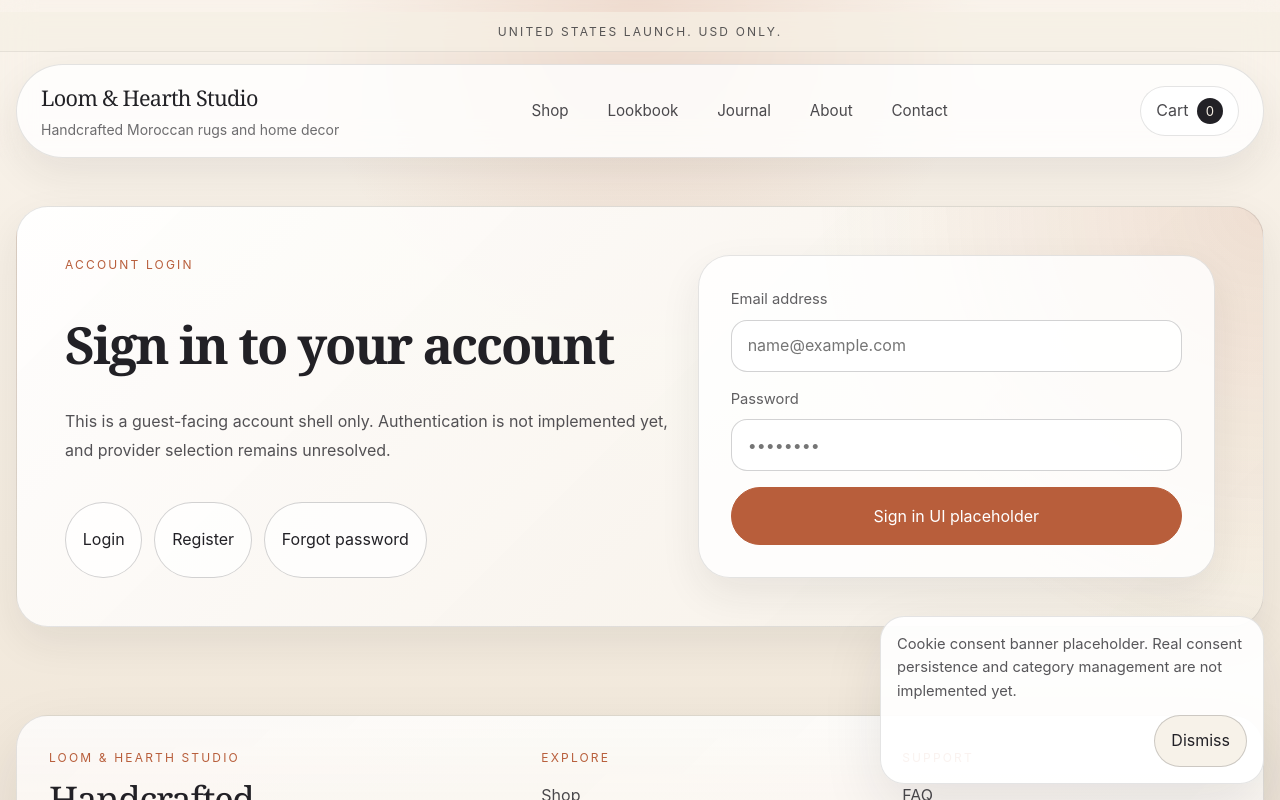
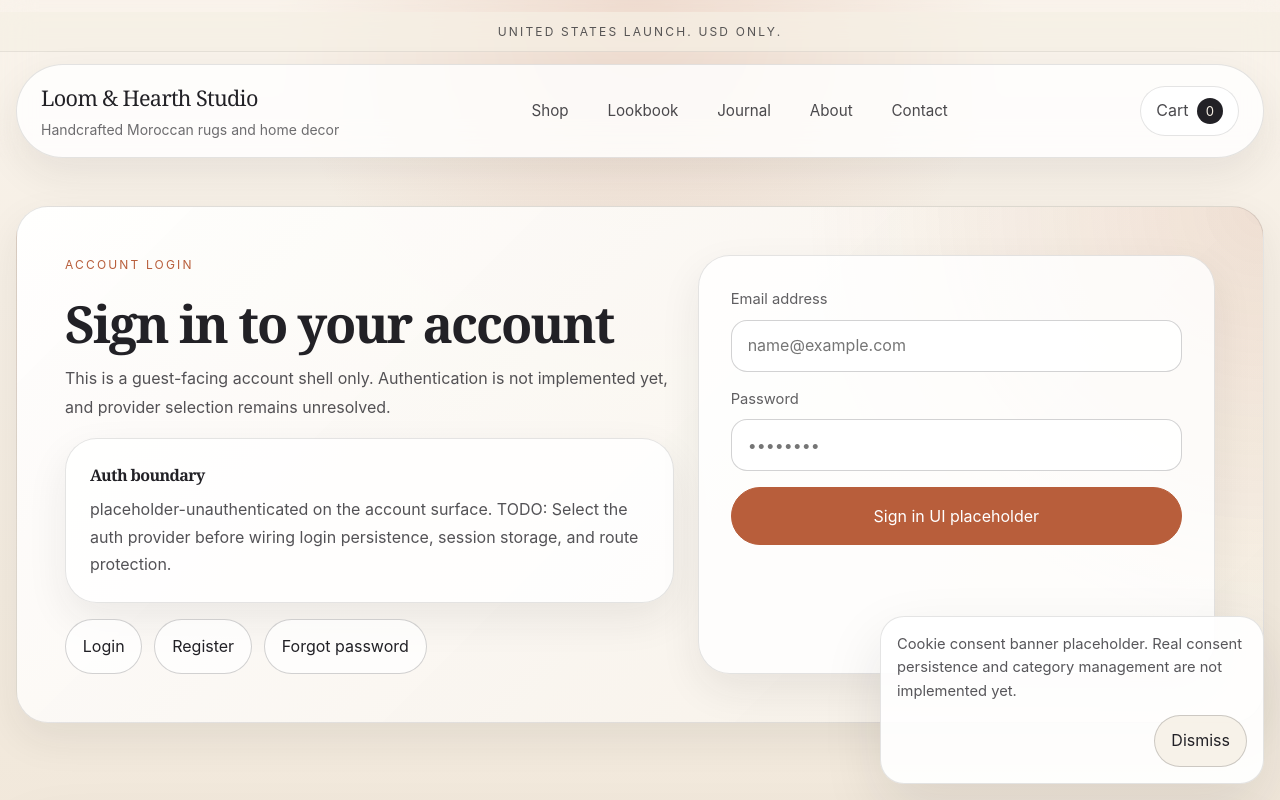
Before and after one commit to Riad-Rug/loom-hearth-studio, a Next.js app: page /account/login in a window 1280 px wide. Shown: the top 800 px of the page. Built offline with nearby package versions, Linux system fonts and the light colour scheme.

Commit message:
feat: add auth and session boundaries

```diff
--- a/features/account/account-auth-page-view.tsx
+++ b/features/account/account-auth-page-view.tsx
@@ -5,6 +5,7 @@ import {
   accountAuthContent,
   type AccountAuthMode,
 } from "@/features/account/account-data";
+import { createAuthSessionState, createSessionSummary } from "@/lib/auth";
 
 import styles from "./account.module.css";
 
@@ -14,6 +15,7 @@ type AccountAuthPageViewProps = {
 
 export function AccountAuthPageView({ mode }: AccountAuthPageViewProps) {
   const content = accountAuthContent[mode];
+  const sessionSummary = createSessionSummary(createAuthSessionState(null, "account"));
 
   return (
     <div className={styles.page}>
@@ -22,6 +24,12 @@ export function AccountAuthPageView({ mode }: AccountAuthPageViewProps) {
           <p className={styles.eyebrow}>{content.eyebrow}</p>
           <h1>{content.title}</h1>
           <p className={styles.lede}>{content.body}</p>
+          <div className={styles.sessionNote}>
+            <strong>Auth boundary</strong>
+            <span>
+              {sessionSummary.status} on the account surface. {sessionSummary.todo}
+            </span>
+          </div>
           <div className={styles.authLinks}>
             <Link href={"/account/login" as Route}>Login</Link>
             <Link href={"/account/register" as Route}>Register</Link>
--- a/features/account/account.module.css
+++ b/features/account/account.module.css
@@ -9,7 +9,9 @@
 .dashboardHero,
 .dashboardCard,
 .dashboardEmptyState,
-.formCard {
+.formCard,
+.sessionCard,
+.sessionNote {
   border: 1px solid var(--color-border);
   border-radius: var(--radius-xl);
   background: rgba(255, 255, 255, 0.82);
@@ -79,6 +81,27 @@
 .authIntro {
   display: grid;
   gap: var(--space-4);
+}
+
+.sessionCard,
+.sessionNote {
+  display: grid;
+  gap: var(--space-2);
+  padding: var(--space-5);
+}
+
+.sessionCard h2,
+.sessionNote strong {
+  margin: 0;
+  font-family: var(--font-display), Georgia, serif;
+  letter-spacing: -0.04em;
+}
+
+.sessionCard p,
+.sessionNote span {
+  margin: 0;
+  color: rgba(34, 33, 38, 0.78);
+  line-height: 1.7;
 }
 
 .formCard {
@@ -162,7 +185,9 @@
   .authShell,
   .dashboardHero,
   .formCard,
-  .dashboardCard {
+  .dashboardCard,
+  .sessionCard,
+  .sessionNote {
     padding: var(--space-5);
   }
 
--- a/features/admin/admin-module-page-view.tsx
+++ b/features/admin/admin-module-page-view.tsx
@@ -1,4 +1,5 @@
 import { adminModules, type AdminModuleKey } from "@/features/admin/admin-data";
+import { authConfig } from "@/lib/auth";
 
 import styles from "./admin.module.css";
 
@@ -23,6 +24,7 @@ export function AdminModulePageView({ moduleKey }: AdminModulePageViewProps) {
           Admin, Editor, and Viewer are PRD-defined roles. This slice shows that as
           presentation only, without auth or route protection.
         </span>
+        <span>Supported boundary roles: {authConfig.admin.roles.join(", ")}</span>
       </div>
 
       <div className={styles.cardGrid}>
--- /dev/null
+++ b/lib/auth/config.ts
@@ -0,0 +1,18 @@
+export type AuthMode = "customer-account" | "admin-backoffice";
+
+export const supportedAdminRoles = ["admin", "editor", "viewer"] as const;
+
+export const authConfig = {
+  customer: {
+    mode: "customer-account" as const,
+    guestCheckoutAllowed: true,
+    accountRequiredForCheckout: false,
+  },
+  admin: {
+    mode: "admin-backoffice" as const,
+    roles: supportedAdminRoles,
+  },
+} as const;
+
+export const authConfigTodo =
+  "TODO: Select the auth provider before wiring login persistence, session storage, and route protection.";
--- /dev/null
+++ b/lib/auth/helpers.ts
@@ -0,0 +1,30 @@
+import { authConfig, authConfigTodo } from "@/lib/auth/config";
+import type {
+  AuthenticatedUser,
+  AuthSessionState,
+  SessionSummary,
+} from "@/lib/auth/types";
+
+export function createAuthSessionState(
+  user: AuthenticatedUser | null,
+  surface: "account" | "admin",
+): AuthSessionState {
+  return {
+    status: user ? "placeholder-authenticated" : "placeholder-unauthenticated",
+    user,
+    surface,
+  };
+}
+
+export function createSessionSummary(session: AuthSessionState): SessionSummary {
+  return {
+    surface: session.surface,
+    status: session.status,
+    roleLabel:
+      session.surface === "admin"
+        ? session.user?.role ?? "viewer"
+        : authConfig.customer.mode,
+    isAuthenticated: Boolean(session.user),
+    todo: authConfigTodo,
+  };
+}
--- /dev/null
+++ b/lib/auth/index.ts
@@ -0,0 +1,3 @@
+export * from "@/lib/auth/config";
+export * from "@/lib/auth/helpers";
+export * from "@/lib/auth/types";
--- a/lib/auth/types.ts
+++ b/lib/auth/types.ts
@@ -4,6 +4,20 @@ export type AuthenticatedUser = {
   id: string;
   email: string;
   role?: AdminRole;
+};
+
+export type AuthSessionState = {
+  status: "placeholder-authenticated" | "placeholder-unauthenticated";
+  user: AuthenticatedUser | null;
+  surface: "account" | "admin";
+};
+
+export type SessionSummary = {
+  surface: "account" | "admin";
+  status: AuthSessionState["status"];
+  roleLabel: AdminRole | "customer-account";
+  isAuthenticated: boolean;
+  todo: string;
 };
 
 export interface AuthService {
```
Also changed, not shown: features/account/account-dashboard-page-view.tsx (+14 -0 lines), features/admin/admin-shell.tsx (+18 -0 lines), features/admin/admin.module.css (+18 -2 lines).
